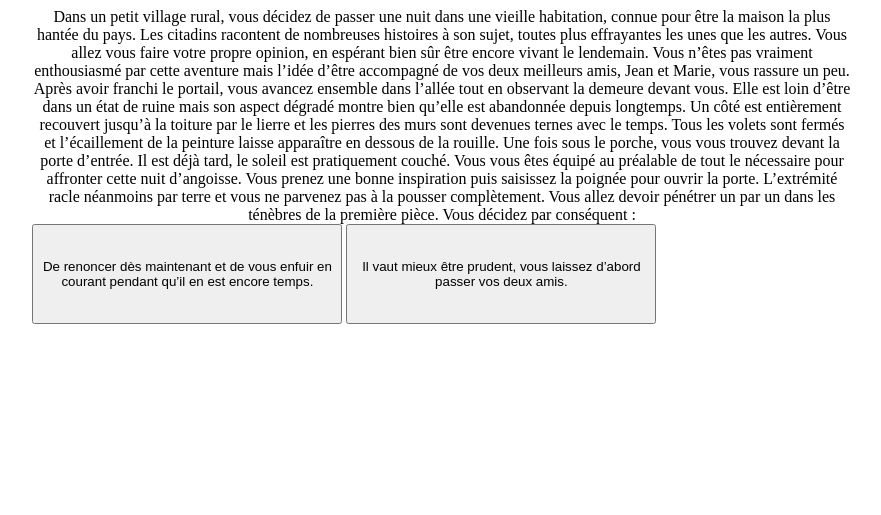
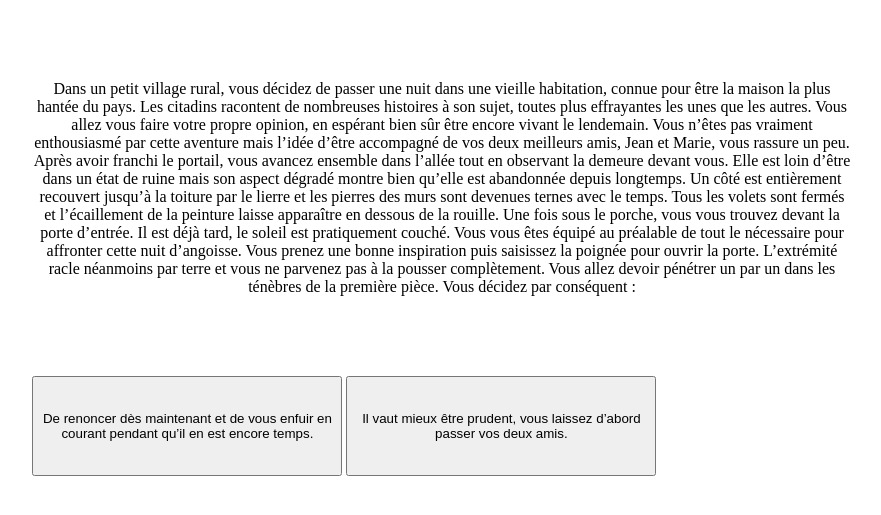
Before and after one commit to mouskito/poec-agefos, a PHP site: page / in a window 1280 px wide. Shown: the top 515 px of the page, without its empty margins (198-1079 px from the left). Run offline with PHP 8.4, Linux system fonts and the light colour scheme.

Commit message:
add marging top and bottom for text

```diff
--- a/style.css
+++ b/style.css
@@ -6,6 +6,8 @@
 }
 
 .textFieldManager {
+    margin-top: 80px;
+    margin-bottom: 80px;
     margin-left: auto;
     margin-right: auto;
     width: 80%;
```
